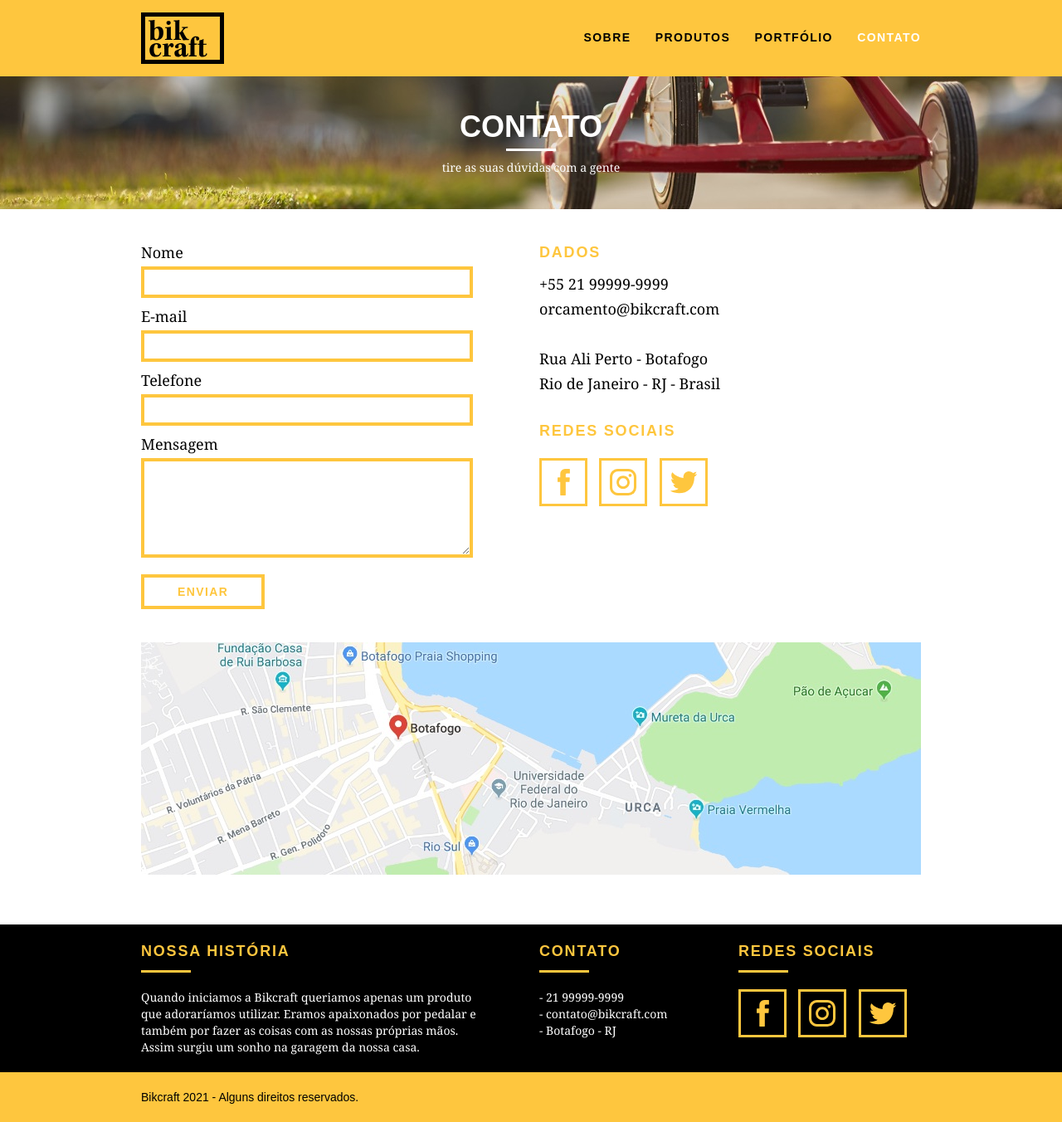
After one commit to fabriciio95/bikcraft, a PHP site: page /contato.html in a window 1280 px wide. The commit adds this page. Shown: the whole page at 83% size. Run offline with PHP 8.4, Linux system fonts and the light colour scheme.

Commit message:
Implementação da página de contato

```diff
--- /dev/null
+++ b/contato.html
@@ -0,0 +1,146 @@
+<!DOCTYPE html>
+<html lang="pt-br">
+
+<head>
+  <meta charset="UTF-8">
+  <title>Bikcraft - Contato</title>
+  <link rel="stylesheet" href="css/normalize.css">
+  <link rel="stylesheet" href="css/reset.css">
+  <link rel="stylesheet" href="css/grid.css">
+  <link rel="stylesheet" href="css/style.css">
+  <link rel="stylesheet" href="css/contato.css">
+</head>
+
+<body>
+  <header class="header">
+    <div class="container">
+      <a href="index.html" class="grid-4">
+        <img src="img/bikcraft.svg" alt="Bikcraft">
+      </a>
+      <nav class="header_menu grid-12">
+        <ul>
+          <li>
+            <a href="sobre.html">Sobre</a>
+          </li>
+          <li>
+            <a href="produtos.html">Produtos</a>
+          </li>
+          <li>
+            <a href="portfolio.html">Portfólio</a>
+          </li>
+          <li>
+            <a href="contato.html" class="menu_ativo">Contato</a>
+          </li>
+        </ul>
+      </nav>
+    </div>
+  </header>
+
+
+  <section class="introducao_interna interna_contato">
+    <div class="container">
+      <h1>Contato</h1>
+      <p>tire as suas dúvidas com a gente</p>
+    </div>
+  </section>
+  <!-- fecha introdução-->
+
+  <section class="contato container">
+    <form id="form_orcamento" class="contato_form grid-8" action="">
+      <label for="nome">Nome</label>
+      <input type="text" id="nome">
+      <label for="email">E-mail</label>
+      <input type="email" id="email">
+      <label for="telefone">Telefone</label>
+      <input type="text" id="telefone">
+      <label for="mensagem">Mensagem</label>
+      <textarea id="mensagem" cols="30" rows="10"></textarea>
+      <button class="btn btn-preto" type="submit">Enviar</button>
+    </form>
+
+    <div class="contato_dados grid-8">
+      <h3>Dados</h3>
+      <span>+55 21 99999-9999</span>
+      <span>orcamento@bikcraft.com</span>
+      <span>Rua Ali Perto - Botafogo</span>
+      <span>Rio de Janeiro - RJ - Brasil</span>
+
+      <h3>Redes Sociais</h3>
+      <ul>
+        <li>
+          <a href="http://facebook.com" target="_blank">
+            <img src="img/redes-sociais/facebook.svg" alt="Bikcraft facebook">
+          </a>
+        </li>
+        <li>
+          <a href="http://instagram.com" target="_blank">
+            <img src="img/redes-sociais/instagram.svg" alt="Bikcraft instagram">
+          </a>
+        </li>
+        <li>
+          <a href="http://twitter.com" target="_blank">
+            <img src="img/redes-sociais/twitter.svg" alt="Bikcraft twitter">
+          </a>
+        </li>
+      </ul>
+    </div>
+  </section>
+  <!-- fecha orçamento-->
+
+  <section class="container contato_mapa">
+    <a href="http://google.com" target="_blank" class="grid-16">
+      <img src="img/endereco-bikcraft.jpg" alt="Endereço da Bikcraft ">
+    </a>
+  </section>
+
+  <footer>
+    <div class="footer">
+      <div class="container">
+
+        <div class="grid-8 footer_historia">
+          <h3>Nossa História</h3>
+          <p>Quando iniciamos a Bikcraft queriamos apenas um produto que adoraríamos utilizar. Eramos apaixonados por pedalar e também por fazer as coisas com as nossas próprias mãos. Assim surgiu um sonho na garagem da nossa casa.</p>
+        </div>
+
+        <div class="grid-4 footer_contato">
+          <h3>Contato</h3>
+          <ul>
+            <li>- 21 99999-9999</li>
+            <li>- contato@bikcraft.com</li>
+            <li>- Botafogo - RJ</li>
+          </ul>
+        </div>
+
+        <div class="grid-4 footer_redes">
+          <h3>Redes Sociais</h3>
+          <ul>
+            <li>
+              <a href="http://facebook.com" target="_blank">
+                <img src="img/redes-sociais/facebook.svg" alt="Bikcraft facebook">
+              </a>
+            </li>
+            <li>
+              <a href="http://instagram.com" target="_blank">
+                <img src="img/redes-sociais/instagram.svg" alt="Bikcraft instagram">
+              </a>
+            </li>
+            <li>
+              <a href="http://twitter.com" target="_blank">
+                <img src="img/redes-sociais/twitter.svg" alt="Bikcraft twitter">
+              </a>
+            </li>
+          </ul>
+        </div>
+
+      </div>
+    </div>
+
+    <div class="copy">
+      <div class="container">
+        <p class="grid-16">Bikcraft 2021 - Alguns direitos reservados. </p>
+      </div>
+    </div>
+  </footer>
+</body>
+
+</html>
--- /dev/null
+++ b/css/contato.css
@@ -0,0 +1,93 @@
+.interna_contato {
+  background: url("../img/bg-contato.jpg") no-repeat center;
+  background-size: cover;
+}
+
+/* Orçamento*/
+
+.contato {
+  padding: 40px 0;
+}
+
+.contato_form {
+  padding-right: 60px;
+}
+
+.contato_form label {
+  display: block;
+  font-family: Georgia, "Times New Roman", Times, serif;
+  line-height: 25px;
+  font-size: 18px;
+  margin-bottom: 4px;
+}
+
+.contato_form input,
+.contato_form textarea {
+  display: block;
+  width: 100%;
+  margin-bottom: 10px;
+  background: none;
+  border: #fec63e solid 4px;
+  padding: 7px 10px;
+  outline: none;
+  font-size: 14px;
+  font-family: Georgia, "Times New Roman", Times, serif;
+}
+
+.contato_form textarea {
+  height: 120px;
+  margin-bottom: 20px;
+}
+
+.contato_form button {
+  padding: 7px 40px;
+  background: none;
+}
+
+.contato_dados {
+  color: #000;
+}
+
+.contato_dados h3 {
+  font-size: 18px;
+  font-weight: bold;
+  text-transform: uppercase;
+  line-height: 25px;
+  letter-spacing: 0.1em;
+  color: #fec63e;
+  padding-bottom: 10px;
+}
+
+.contato_dados span {
+  display: block;
+  font-family: Georgia, "Times New Roman", Times, serif;
+  font-size: 18px;
+  line-height: 30px;
+}
+
+.contato_dados span:nth-of-type(even) {
+  margin-bottom: 30px;
+}
+
+.contato_dados ul {
+  margin-top: 10px;
+}
+
+.contato_dados ul li {
+  display: inline-block;
+  margin-right: 10px;
+}
+
+.contato_dados ul li a {
+  border: 3px solid #fec63e;
+  display: block;
+  padding: 10px;
+}
+
+.contato_dados ul li a:hover {
+  border-color: #000;
+}
+
+.contato_mapa {
+  margin-bottom: 60px;
+}
--- a/css/produtos.css
+++ b/css/produtos.css
@@ -148,7 +148,7 @@
   line-height: 30px;
 }
 
-.dados_email {
+.orcamento_dados span:nth-of-type(2) {
   margin-bottom: 40px;
 }
 
--- a/css/style.css
+++ b/css/style.css
@@ -33,6 +33,7 @@ img {
 .btn.btn-preto:hover {
   color: #000;
   border-color: #000;
+  cursor: pointer;
 }
 .subtitulo {
   font-weight: bold;
--- a/produtos.html
+++ b/produtos.html
@@ -142,7 +142,7 @@
       <div class="orcamento_dados grid-8">
         <h3>Dados</h3>
         <span>+55 21 99999-9999</span>
-        <span class="dados_email">orcamento@bikcraft.com</span>
+        <span>orcamento@bikcraft.com</span>
 
         <h3>Monte a sua Bikcraft</h3>
         <p>Escolha as especificações</p>
```
